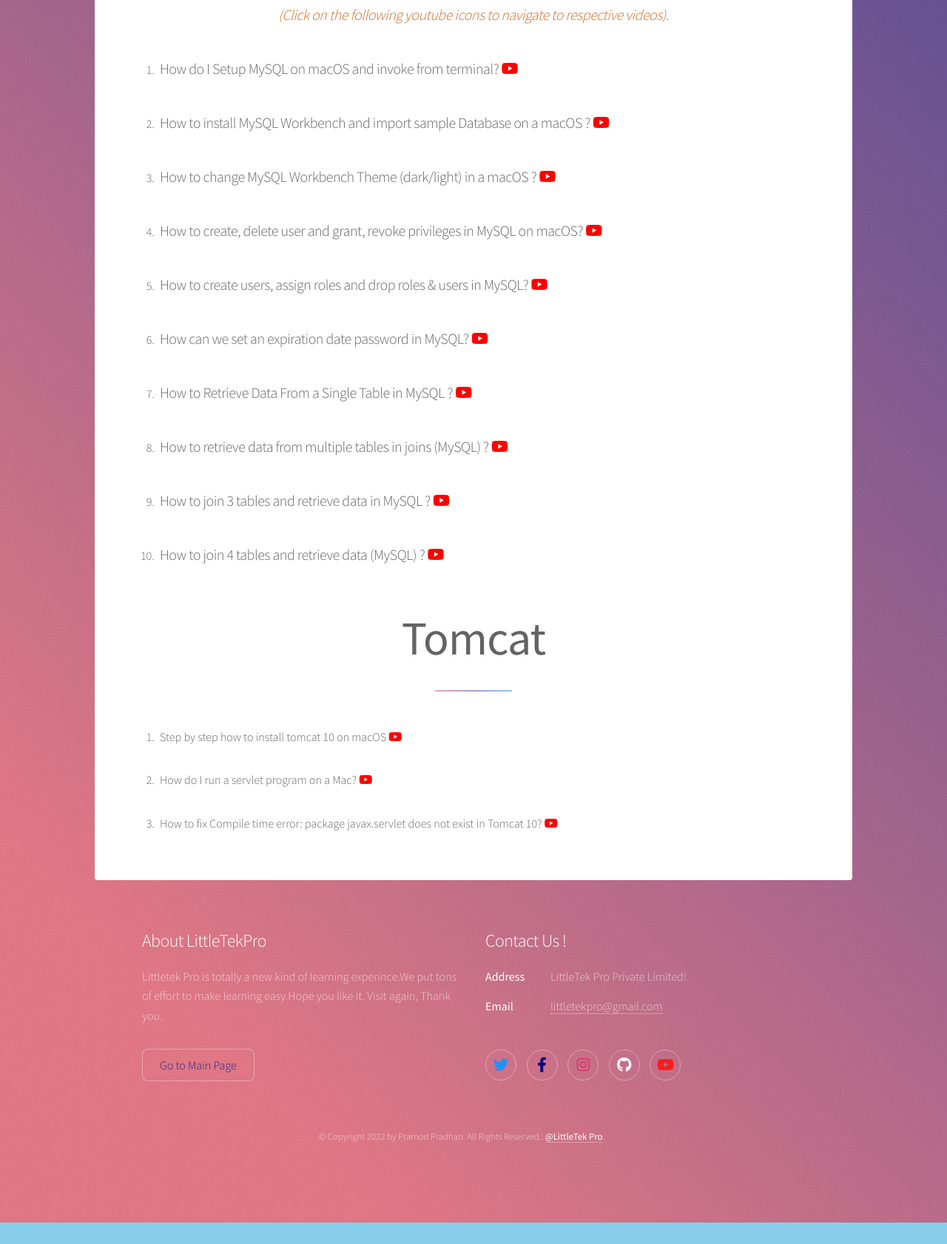
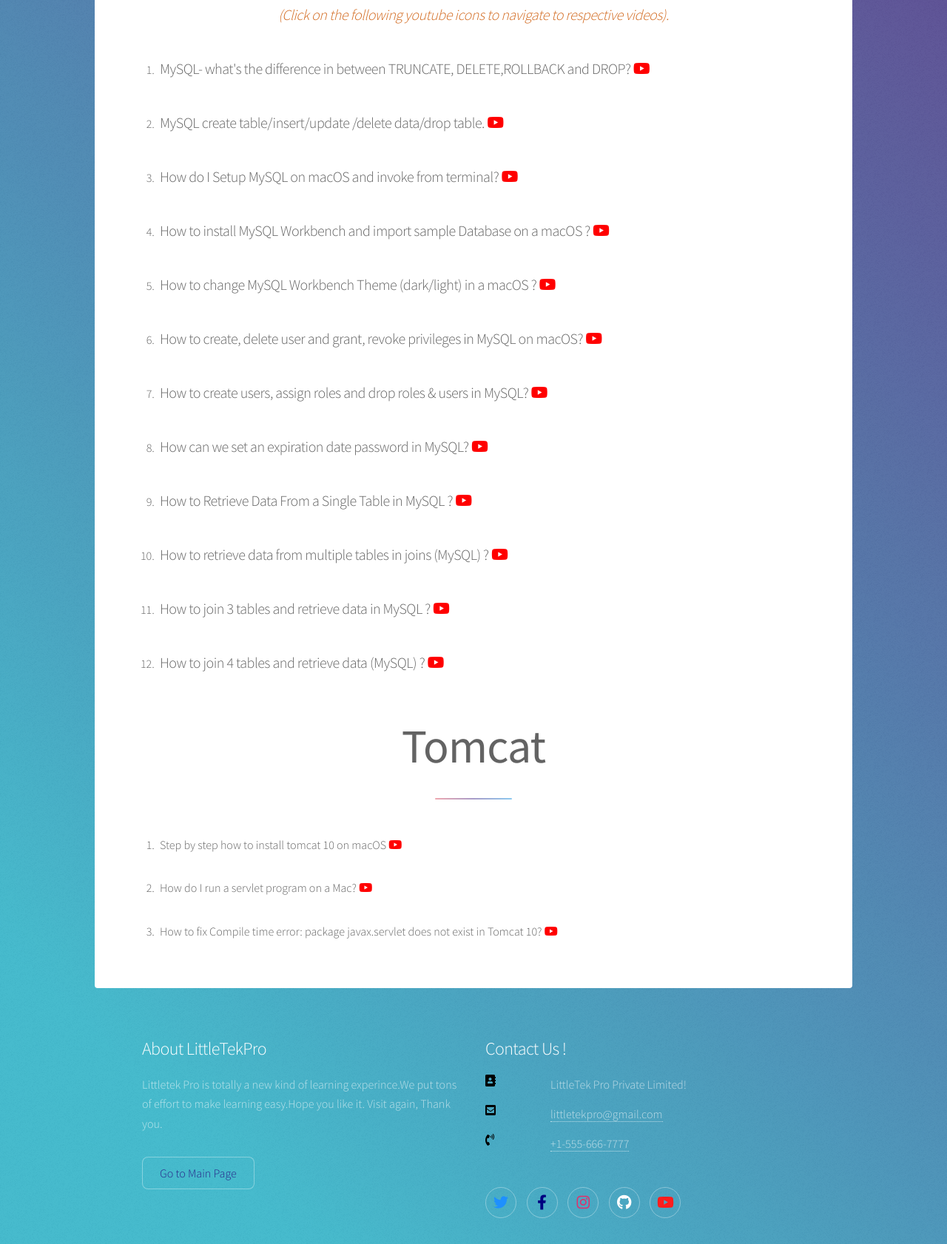
Before and after one commit to littletekpro/littletekpro.github.io, a plain HTML site: page livevideos.html in a window 1280 px wide. Shown: the part 645-2327 px from the top of the page at 74% size. Before the commit the page ends 2298 px from the top, so only its background shows below. Drawn offline with Linux system fonts and the light colour scheme.

Commit message:
added new video & changed CTA for email

```diff
--- a/assets/css/main.css
+++ b/assets/css/main.css
@@ -95,10 +95,10 @@
 
 	body {
 		background-color: #85C1E9;
-		background-image: url("images/overlay.png"), -moz-linear-gradient(45deg, #e37682 15%, #5f4d93 85%);
-		background-image: url("images/overlay.png"), -webkit-linear-gradient(45deg, #e37682 15%, #5f4d93 85%);
-		background-image: url("images/overlay.png"), -ms-linear-gradient(45deg, #e37682 15%, #5f4d93 85%);
-		background-image: url("images/overlay.png"), linear-gradient(45deg, #e37682 15%, #5f4d93 85%);
+		background-image: url("images/overlay.png"), -moz-linear-gradient(45deg, #43bccd 15%, #5f4d93 85%);
+		background-image: url("images/overlay.png"), -webkit-linear-gradient(45deg, #43bccd 15%, #5f4d93 85%);
+		background-image: url("images/overlay.png"), -ms-linear-gradient(45deg, #43bccd 15%, #5f4d93 85%);
+		background-image: url("images/overlay.png"), linear-gradient(45deg, #43bccd 15%, #5f4d93 85%);
 	}
 
 		body.is-preload *, body.is-preload *:before, body.is-preload *:after {
@@ -3222,7 +3222,7 @@
 		width: 64em;
 		max-width: calc(100% - 4em);
 		padding: 1em;
-		background-color: #86b1d4;
+		background-color: #5fa8d3;
 		border-top-left-radius: 0.25em;
 		border-top-right-radius: 0.25em;
 		cursor: default;
@@ -3251,11 +3251,11 @@
 
 		#nav code {
 			background: rgba(222, 222, 222, 0.25);
-			border-color: #dddddd;
+			border-color: #f15bb5;
 		}
 
 		#nav hr {
-			border-bottom-color: #dddddd;
+			border-bottom-color: #f15bb5;
 		}
 
 		#nav + #main {
--- a/livevideos.html
+++ b/livevideos.html
@@ -60,6 +60,28 @@
           </p>
 
           <ol>
+              <li>
+                  <p style="text-align: left">
+                      MySQL- what's the difference in between TRUNCATE, DELETE,ROLLBACK and DROP?
+                    <a
+                      href="https://youtu.be/F2v8CB0eLsk"
+                      class="icon brands fa fa-youtube"
+                      style="color:red;"
+                      ><span class="label">youtube</span></a
+                    >
+                  </p>
+                </li>
+              <li>
+                  <p style="text-align: left">
+                      MySQL create table/insert/update /delete data/drop table.
+                    <a
+                      href="https://youtu.be/P-f88_z7FMA"
+                      class="icon brands fa fa-youtube"
+                      style="color:red;"
+                      ><span class="label">youtube</span></a
+                    >
+                  </p>
+                </li>
             <li>
               <p style="text-align: left">
                 How do I Setup MySQL on macOS and invoke from terminal?
@@ -238,10 +260,12 @@
         <section>
           <h2>Contact Us !</h2>
           <dl class="alt">
-            <dt>Address</dt>
+            <dt class="fas fa-address-book" style="color: black"></dt>
             <dd>LittleTek Pro Private Limited!</dd>
-            <dt>Email</dt>
-            <dd><a href="#">littletekpro@gmail.com</a></dd>
+            <dt class="fas fa-envelope-square" style="color:black" style="size: 2rem"></dt>
+            <dd><a href="mailto:littletekpro@gmail.com" style="align-content:left">littletekpro@gmail.com</a></dd>
+            <dt class="fas fa-phone-volume" style="color: black"></dt>
+            <dd><a href="tel:555-666-7777">+1-555-666-7777</a></dd>
           </dl>
           <ul class="icons">
               <li>
```
Also changed, not shown: index.html (+7 -5 lines), practiceQuestions.html (+5 -3 lines), weeklyhighlights.html (+13 -3 lines).
